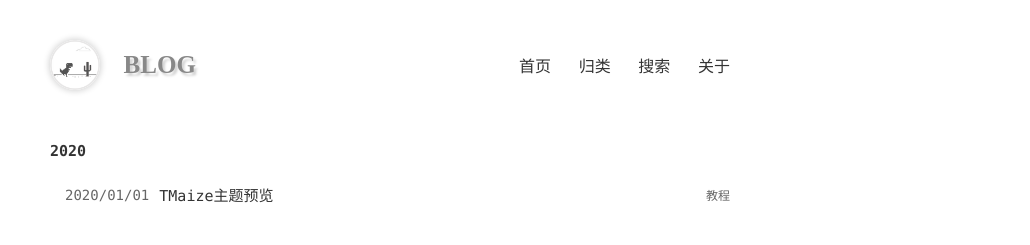
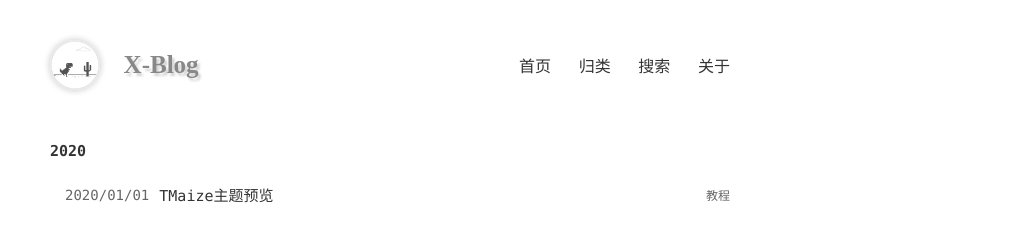
Before and after one commit to swfcsh/swfcsh.github.io, a Jekyll site: the page built from index.html, in a window 1280 px wide. Shown: the top 245 px of the page, without its empty margins (250-1280 px from the left). Built offline with Jekyll 4.4.1, drawn with Linux system fonts in a browser that asks for light colours.

Commit message:
Update header.html

```diff
--- a/_includes/header.html
+++ b/_includes/header.html
@@ -1,6 +1,6 @@
 <header class="header">
   <a href="{{ site.baseurl }}/" class="logo"></a>
-  <div class="name"><span>BLOG</span></div>
+  <div class="name"><span>X-Blog</span></div>
   <nav class="menu">
     {% for menu in site.menu -%}
 
```
